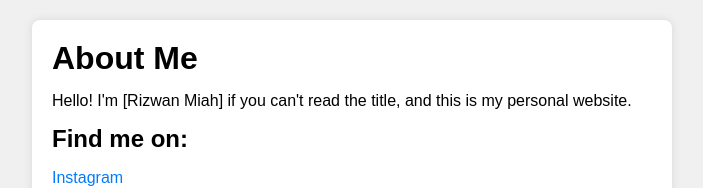
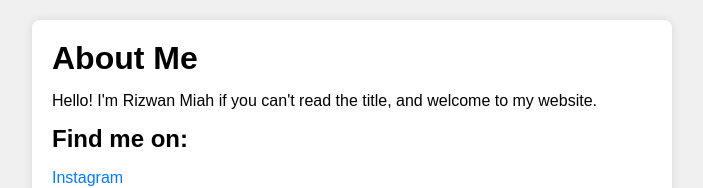
Before and after one commit to rizthemathguy/mywebsite, a plain HTML site: page index.html in a window 1280 px wide. Shown: the top 188 px of the page, without its empty margins (288-991 px from the left). Drawn offline with Linux system fonts and the light colour scheme.

Commit message:
Add files via upload

```diff
--- a/index.html
+++ b/index.html
@@ -38,7 +38,7 @@
 <body>
     <div class="container">
         <h1>About Me</h1>
-        <p>Hello! I'm [Rizwan Miah] if you can't read the title, and this is my personal website.</p>
+        <p>Hello! I'm Rizwan Miah if you can't read the title, and welcome to my website.</p>
         <h2>Find me on:</h2>
         <ul>
             <li><a href="https://www.instagram.com/rizthemathguy/" target="_blank">Instagram</a></li>
```
